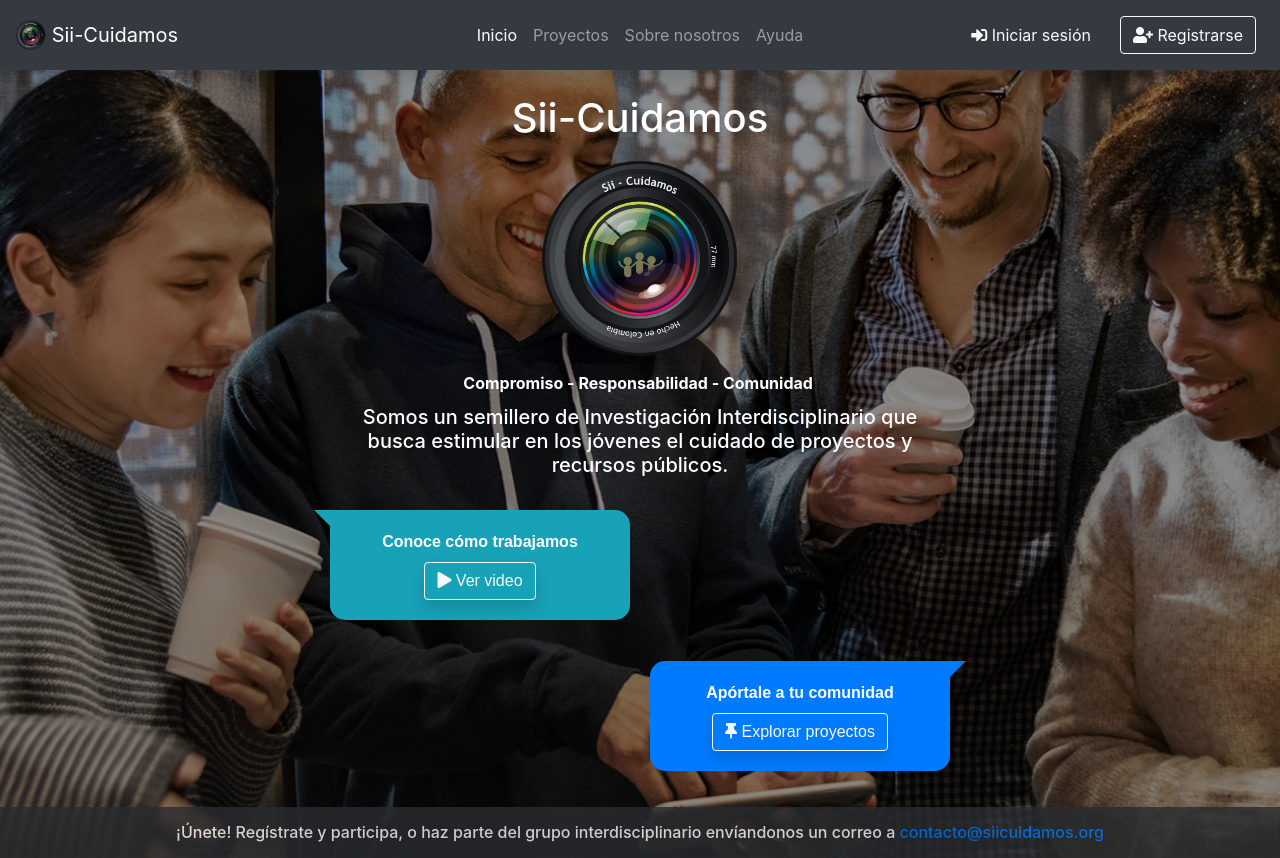
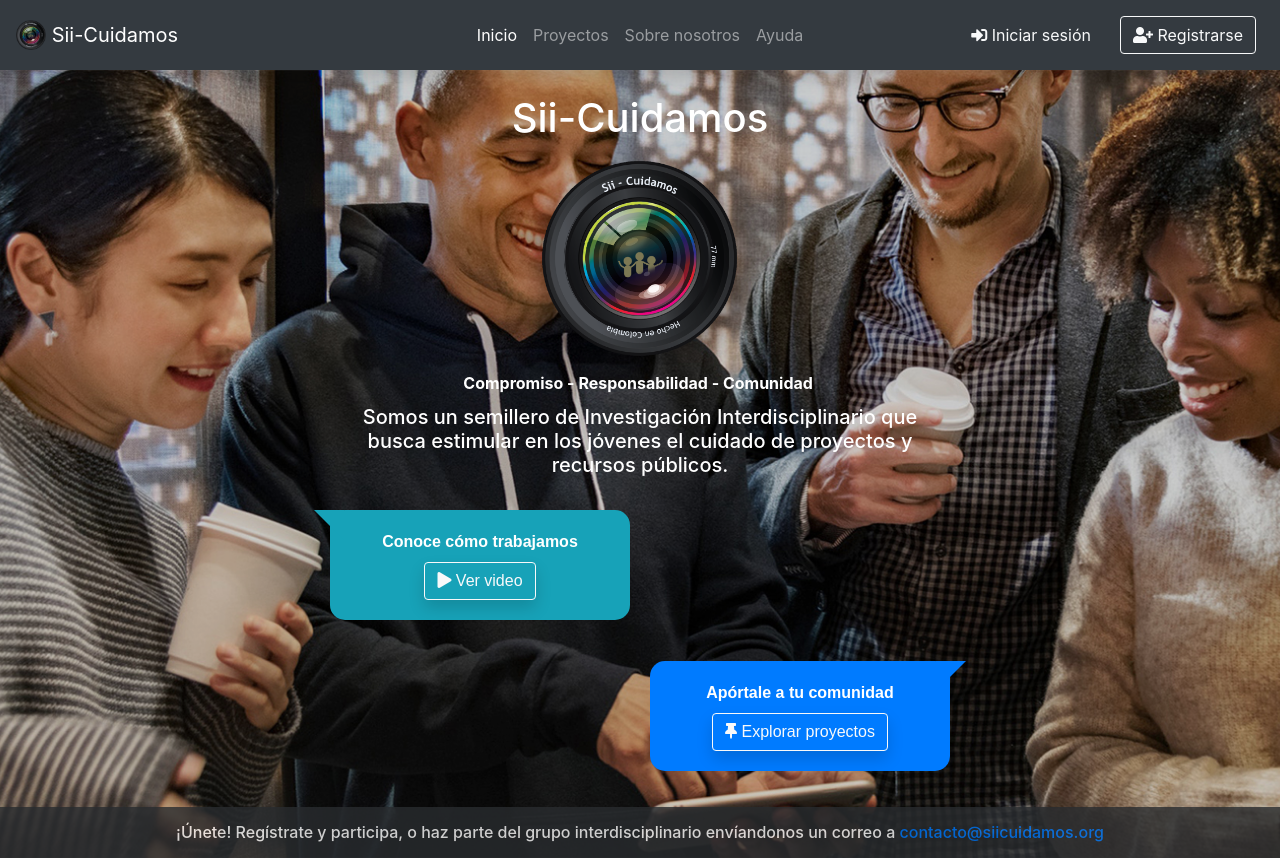
Before and after one commit to siicuidamos/sii-cuidamos, a React (Create React App) app in the folder client/: page / in a window 1280 px wide. Built offline with nearby package versions, Linux system fonts and the light colour scheme.

Commit message:
Se oscurece un poco más el fondo

```diff
--- a/client/src/index.css
+++ b/client/src/index.css
@@ -332,5 +332,5 @@ footer {
 }
 
 .bg-dark-opaque {
-    background-color: rgba(0, 0, 0, 0.45)
+    background-color: rgba(0, 0, 0, 0.2)
 }
```
